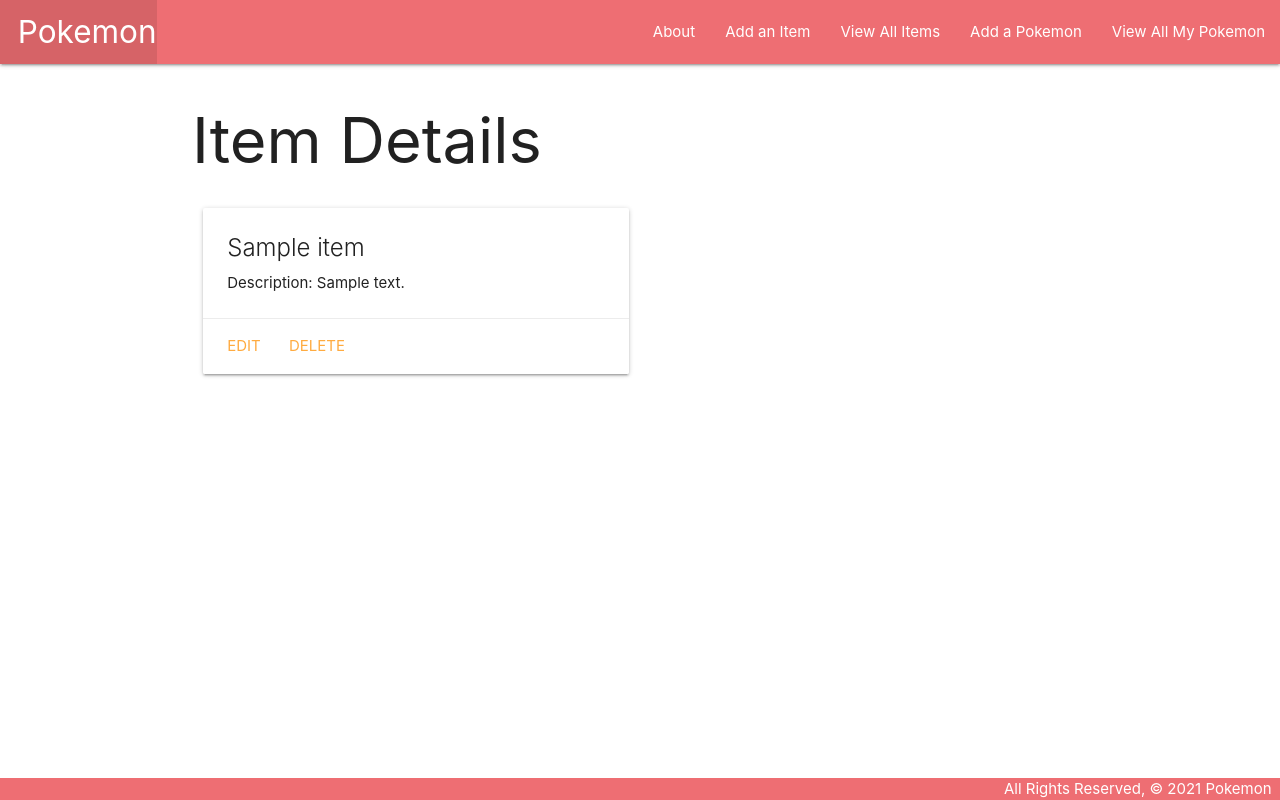
After one commit to joe-cuozzo97/Pokemon, a Django app: page /items/1/ in a window 1280 px wide. The commit adds this page. Run offline with Django 4.2, Linux system fonts and the light colour scheme; tables that the repository leaves empty hold one stand-in row (values such as "Sample post").

Commit message:
Add final edits

```diff
--- a/main_app/admin.py
+++ b/main_app/admin.py
@@ -1,7 +1,8 @@
 from django.contrib import admin
-from.models import Pokemon, Attack
+from.models import Pokemon, Attack, Item
 
 
 # Register your models here.
 admin.site.register(Pokemon)
 admin.site.register(Attack)
+admin.site.register(Item)
--- a/main_app/models.py
+++ b/main_app/models.py
@@ -6,8 +6,25 @@ from django.urls import reverse
 MOVES = (
     ('T', 'Tackle'),
     ('S', 'Scratch'),
-    ('B','Bite'),
+    ('E','Ember'),
+    ('W','Water Gun'),
+    ('V','Vine Whip'),
+    ('R','Rock Smash'),
+    ('Th','Thundershock'),
 )
+
+
+
+
+class Item(models.Model):
+  name = models.CharField(max_length=50)
+  description = models.CharField(max_length=100)
+
+  def __str__(self):
+    return self.name
+
+  def get_absolute_url(self):
+    return reverse('items_detail', kwargs={'pk': self.id})
 
 
 
@@ -17,7 +34,7 @@ class Pokemon(models.Model):
     type = models.CharField(max_length=100)
     description = models.TextField(max_length=250)
     level = models.IntegerField()
-
+    items = models.ManyToManyField(Item)
 
 
     def __str__(self):
--- a/main_app/templates/base.html
+++ b/main_app/templates/base.html
@@ -22,6 +22,8 @@
         </ul>
         <ul class="right">
           <li><a href="{% url 'about' %}">About</a></li>
+          <li><a href="{% url 'items_create' %}">Add an Item</a></li>
+          <li><a href="{% url 'items_index' %}">View All Items</a></li>
           <li><a href="{% url 'pokemons_create' %}">Add a Pokemon</a></li>
           <li><a href="{% url 'index' %}">View All My Pokemon</a></li>
         </ul>
--- /dev/null
+++ b/main_app/templates/main_app/item_detail.html
@@ -0,0 +1,20 @@
+{% extends 'base.html' %}
+{% block content %}
+
+<h1>Item Details</h1>
+
+<div class="row">
+  <div class="col s6 col-offset-3">
+    <div class="card">
+      <div class="card-content">
+        <span class="card-title">{{ item.name }}</span>
+        <p>Description: {{ item.description }}</p>
+      </div>
+      <div class="card-action">
+        <a href="{% url 'items_update' item.id %}">Edit</a>
+        <a href="{% url 'items_delete' item.id %}">Delete</a>
+      </div>
+    </div>
+  </div>
+</div>
+{% endblock %}
--- a/main_app/urls.py
+++ b/main_app/urls.py
@@ -10,4 +10,12 @@ urlpatterns = [
   path('pokemons/create/', views.PokemonCreate.as_view(), name='pokemons_create'),
   path('pokemons/<int:pk>/update/', views.PokemonUpdate.as_view(), name='pokemons_update'),
   path('pokemons/<int:pk>/delete/', views.PokemonDelete.as_view(), name='pokemons_delete'),
+  path('pokemons/<int:pokemon_id>/add_attack/', views.add_attack, name='add_attack'),
+  path('items/', views.ItemList.as_view(), name='items_index'),
+  path('items/<int:pk>/', views.ItemDetail.as_view(), name='items_detail'),
+  path('items/create/', views.ItemCreate.as_view(), name='items_create'),
+  path('items/<int:pk>/update/', views.ItemUpdate.as_view(), name='items_update'),
+  path('items/<int:pk>/delete/', views.ItemDelete.as_view(), name='items_delete'),
+  path('pokemons/<int:pokemon_id>/assoc_item/<int:item_id>/', views.assoc_item, name='assoc_item'),
+
 ]
--- a/main_app/views.py
+++ b/main_app/views.py
@@ -1,12 +1,8 @@
-from django.shortcuts import render
+from django.shortcuts import render, redirect
 from django.views.generic.edit import CreateView, UpdateView, DeleteView
-from .models import Pokemon
+from django.views.generic import ListView, DetailView
+from .models import Pokemon, Item
 from .forms import AttackForm
-
-
-
-
-
 
 # Create your views here.
 
@@ -22,23 +18,68 @@ def pokemons_index(request):
 
 def pokemons_detail(request, pokemon_id):
   pokemon = Pokemon.objects.get(id=pokemon_id)
-  # instantiate AttackForm to be rendered in the template
+  # Get the toys the cat doesn't have...
+  # First, create a list of the toy ids that the cat DOES have
+  id_list = pokemon.items.all().values_list('id')
+  # Now we can query for toys whose ids are not in the list using exclude
+  items_pokemon_doesnt_have = Item.objects.exclude(id__in=id_list)
   attack_form = AttackForm()
   return render(request, 'pokemons/detail.html', {
-    'pokemon': pokemon, 'attack_form': attack_form
+    'pokemon': pokemon, 'attack_form': attack_form,
+    # Add the toys to be displayed
+    'items': items_pokemon_doesnt_have
   })
+
+def add_attack(request, pokemon_id):
+  form = AttackForm(request.POST)
+  # validate the form
+  if form.is_valid():
+    # don't save the form to the db until it
+    # has the cat_id assigned
+    new_attack = form.save(commit=False)
+    new_attack.pokemon_id = pokemon_id
+    new_attack.save()
+  return redirect('detail', pokemon_id=pokemon_id)
+
+
+
+def assoc_item(request, pokemon_id, item_id):
+  # Note that you can pass a toy's id instead of the whole toy object
+  Pokemon.objects.get(id=pokemon_id).items.add(item_id)
+  return redirect('detail', pokemon_id=pokemon_id)
+
+
 
 class PokemonCreate(CreateView):
   model = Pokemon
-  fields = '__all__'
+  fields = ['name', 'type', 'description', 'level']
   success_url = '/pokemons/'
+
 
 class PokemonUpdate(UpdateView):
   model = Pokemon
+  # Let's disallow the renaming of a cat by excluding the name field!
   fields = ['type', 'description', 'level']
-
-
 
 class PokemonDelete(DeleteView):
   model = Pokemon
   success_url = '/pokemons/'
+
+
+class ItemList(ListView):
+  model = Item
+
+class ItemDetail(DetailView):
+  model = Item
+
+class ItemCreate(CreateView):
+  model = Item
+  fields = '__all__'
+
+class ItemUpdate(UpdateView):
+  model = Item
+  fields = ['name', 'description']
+
+class ItemDelete(DeleteView):
+  model = Item
+  success_url = '/items/'
```
Also changed, not shown: main_app/templates/main_app/item_confirm_delete.html (added, +13 -0 lines), main_app/templates/main_app/item_form.html (added, +19 -0 lines), main_app/templates/main_app/item_list.html (added, +17 -0 lines), main_app/templates/pokemons/detail.html (+45 -1 lines), main_app/migrations/0008_item_pokemon_items.py (added).
